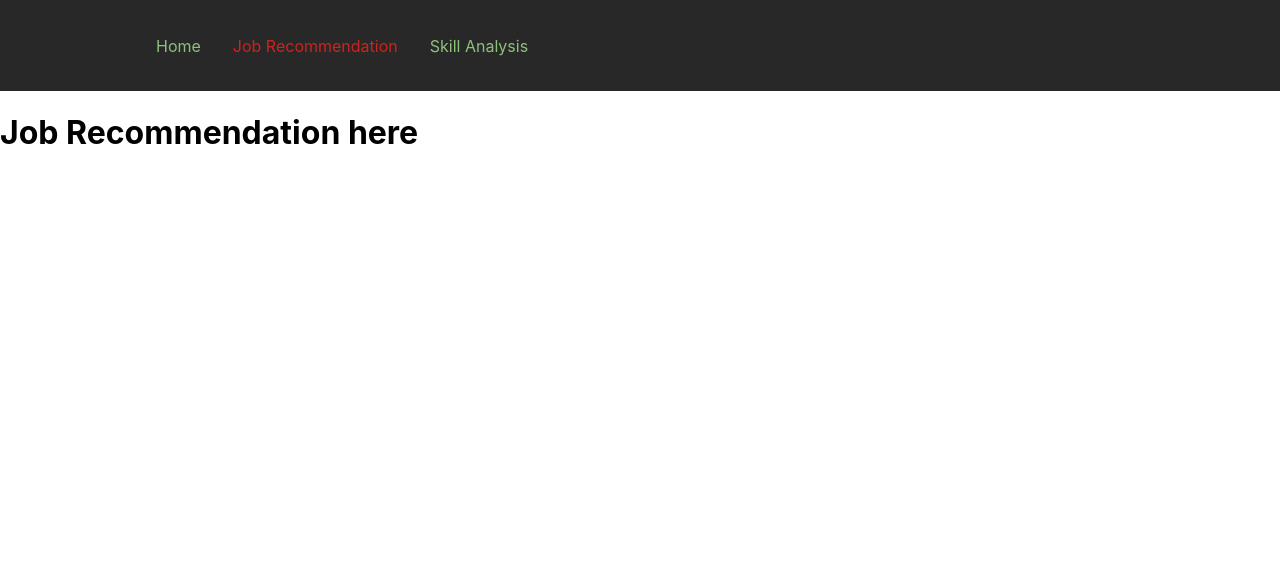
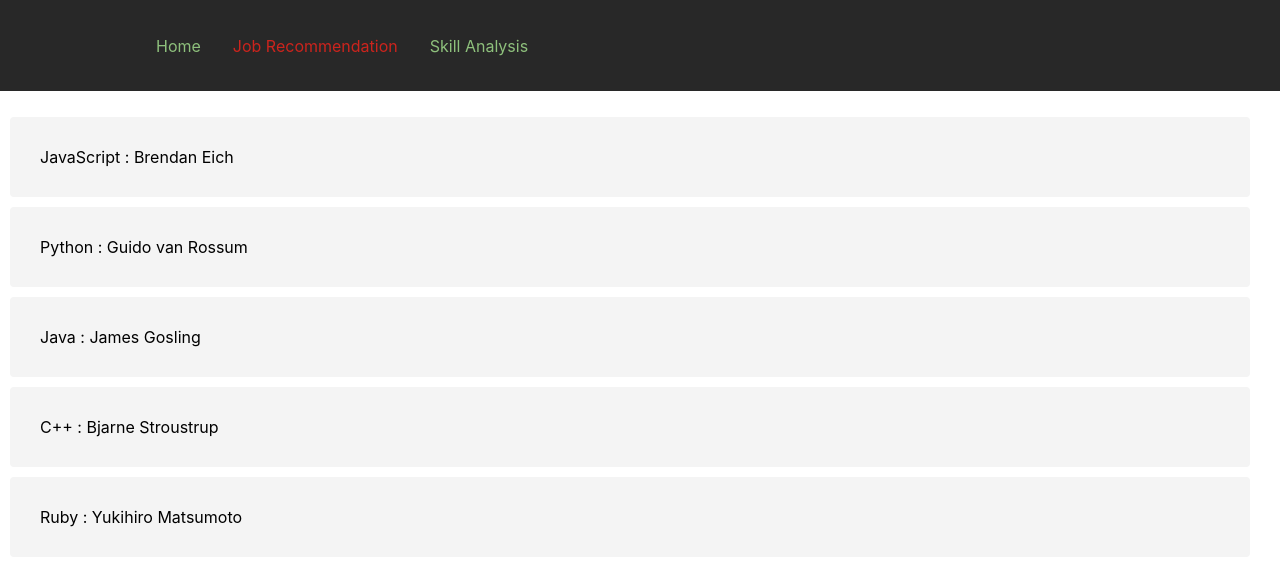
Before and after one commit to atharvashirke18/Job-Recommender, a React (Create React App) app in the folder frontend/: page /JobRecommendation in a window 1280 px wide. Shown: the top 566 px of the page. Built offline with nearby package versions, Linux system fonts and the light colour scheme.

Commit message:
css frontend for expected output and input in json for api request

```diff
--- a/frontend/src/pages/JobRecommendation.js
+++ b/frontend/src/pages/JobRecommendation.js
@@ -1,9 +1,54 @@
 import React from 'react';
 
+const languages = [
+    { name: "JavaScript", founder: "Brendan Eich" },
+    { name: "Python", founder: "Guido van Rossum" },
+    { name: "Java", founder: "James Gosling" },
+    { name: "C++", founder: "Bjarne Stroustrup" },
+    { name: "Ruby", founder: "Yukihiro Matsumoto" },
+];
+
+const listItems = languages.map(key =>
+    <li style={{
+                display: "flex",
+                flexWrap: "wrap",
+                flex : "1 100%",
+                whiteSpace: "nowrap",
+                marginBottom: "10px",
+                padding: "30px",
+                backgroundColor: "#f4f4f4",
+                borderRadius: "4px",
+                        }}>
+
+        {key.name} : {key.founder}
+
+      </li>
+);
+
 const JobRecommendation = () => {
-  return (
-    <h1>Job Recommendation here </h1>
-  );
+return (
+        <div style={{ textAlign: "center" }}>
+            <ul style={{padding:"10px" , display: "flex", flexWrap: "wrap"}}>
+                {/* {languages.map((language, index) => (
+                    <li
+                        key={index}
+                        style={{
+                            width:"100vw",
+                            alignSelf: "center",
+                            marginBottom: "10px",
+                            padding: "20px",
+                            backgroundColor: "#f4f4f4",
+                            borderRadius: "4px",
+                        }}
+                    >
+                        <strong>{language.name}</strong> - Founder:{" "}
+                        {language.founder}
+                    </li>
+                ))} */}
+                {listItems}
+            </ul>
+        </div>
+    );
 };
 
 export default JobRecommendation;
--- a/frontend/src/pages/index.js
+++ b/frontend/src/pages/index.js
@@ -4,8 +4,10 @@ import '../Navbar.css';
 function MyForm() {
     const [formData , setFormData] = useState({
         skills:'',
-        experience: '',
-        salaryexp: ''
+        experience_years: '',
+        expected_salary: '',
+        preferred_location: '',
+        top_n: '10'
     });
 
     const handleChange = (e) => {
@@ -20,8 +22,8 @@ function MyForm() {
     const handleSubmit = (e) =>{
         e.preventDefault();
 
-        const {skills , experience , salaryexp} = formData;
-        console.log("Form Submitted", {skills, experience ,salaryexp});
+        const {skills , experience_years , expected_salary , preferred_location , top_n} = formData;
+        console.log("Form Submitted", {skills, experience_years ,expected_salary, preferred_location, top_n});
     }
 
      return (
@@ -31,11 +33,15 @@ function MyForm() {
             <br />
             </label>
             <label>Enter your experience: <br />
-                <input type="text" name="experience" value={formData.experience} onChange={handleChange}/>
+                <input type="text" name="experience_years" value={formData.experience_years} onChange={handleChange}/>
             <br />
             </label>
-            <label>Enter your salaryexp: <br />
-                <input type="text" name="salaryexp" value={formData.salaryexp} onChange={handleChange}/>
+            <label>Enter your salary expectations: <br />
+                <input type="text" name="expected_salary" value={formData.expected_salary} onChange={handleChange}/>
+            <br />
+            </label>
+            <label>Enter your preferred location: <br />
+                <input type="text" name="preferred_location" value={formData.preferred_location} onChange={handleChange}/>
             <br />
             </label>
             <button type="submit">Submit</button>
```
